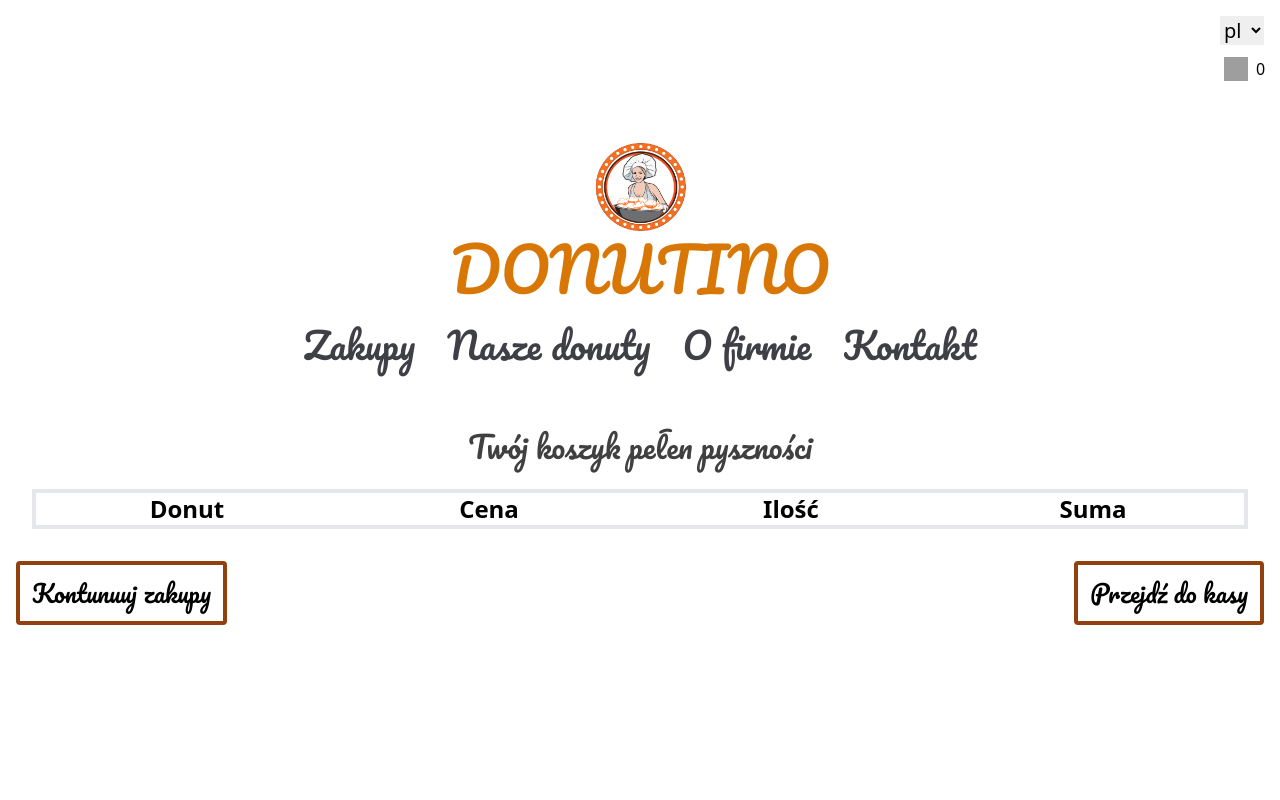
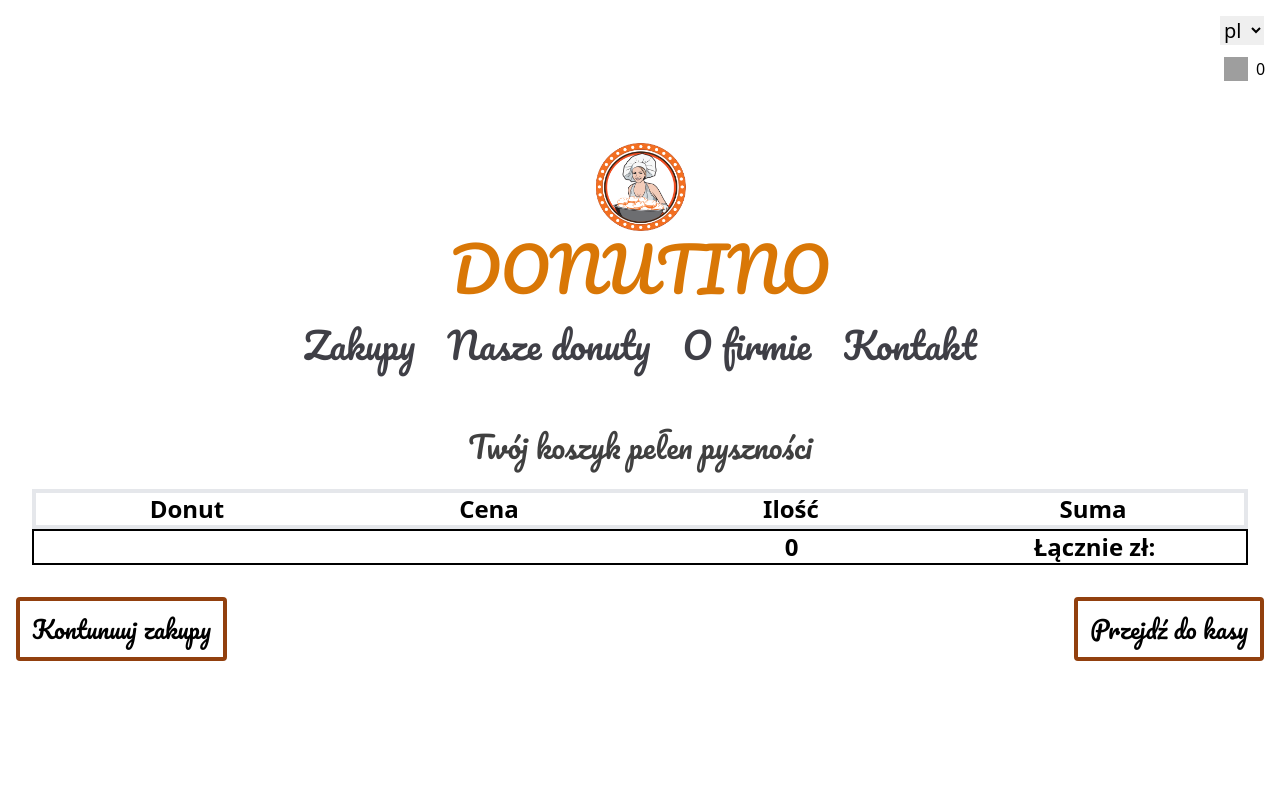
Before and after one commit to DominoxB/donutshop, a Vue app: page /BasketPage in a window 1280 px wide. Shown: the top 800 px of the page. Built offline with nearby package versions, Linux system fonts and the light colour scheme; grey boxes are pictures that could not be loaded.

Commit message:
add sum of all products

```diff
--- a/src/components/atoms/BasketContent.vue
+++ b/src/components/atoms/BasketContent.vue
@@ -1,7 +1,9 @@
 <template>
   <div class="container mx-auto min-h-[500px]">
     <div class="block p-4 m-4 text-2xl">
-        <p class="mb-6 mt-6 text-center text-3xl font-pacifico text-neutral-700">Twój koszyk pełen pyszności</p>
+      <p class="mb-6 mt-6 text-center text-3xl font-pacifico text-neutral-700">
+        Twój koszyk pełen pyszności
+      </p>
       <div class="grid grid-cols-4 border-4 text-center font-semibold mt-4">
         <div>Donut</div>
         <div>Cena</div>
@@ -9,12 +11,23 @@
         <div>Suma</div>
       </div>
       <div
-        class="grid grid-cols-4 border-t-0 border-2 text-center p-3"
-        v-for="data in basket" :donut="product" :key="data.id">
+        class="grid grid-cols-4 border-t-0 border-b-0 border-2 text-center p-3"
+        v-for="data in basket"
+        :donut="product"
+        :key="data.id"
+      >
         <div class="font-semibold">{{ data.product.taste }}</div>
         <div>{{ data.product.price }}</div>
         <div>{{ data.quantity }}</div>
         <div>{{ (data.product.price * data.quantity).toFixed(2) }}</div>
+      </div>
+      <div
+        class="grid grid-cols-4 border-black border-2 text-center font-semibold"
+      >
+        <div></div>
+        <div></div>
+        <div>{{ result }}</div>
+        <div>Łącznie zł:</div>
       </div>
     </div>
     <div class="flex justify-between">
@@ -37,6 +50,7 @@
 <script>
 import { useBasketStore } from "@/stores/basket";
 import { useProductStore } from "@/stores/products";
+import { computed } from "vue";
 export default {
   name: "BasketContent",
   setup() {
@@ -46,12 +60,17 @@ export default {
     const productStore = useProductStore();
     const { donuts } = productStore;
 
+    const result = computed(() => {
+      return store.getDonutsQuantity;
+    });
+
     basket.map((el) => {
       el.product = donuts[el.id];
     });
     return {
       basket,
       donuts,
+      result,
     };
   },
 };
```
Lines whose indentation alone changed are shown as unchanged.
